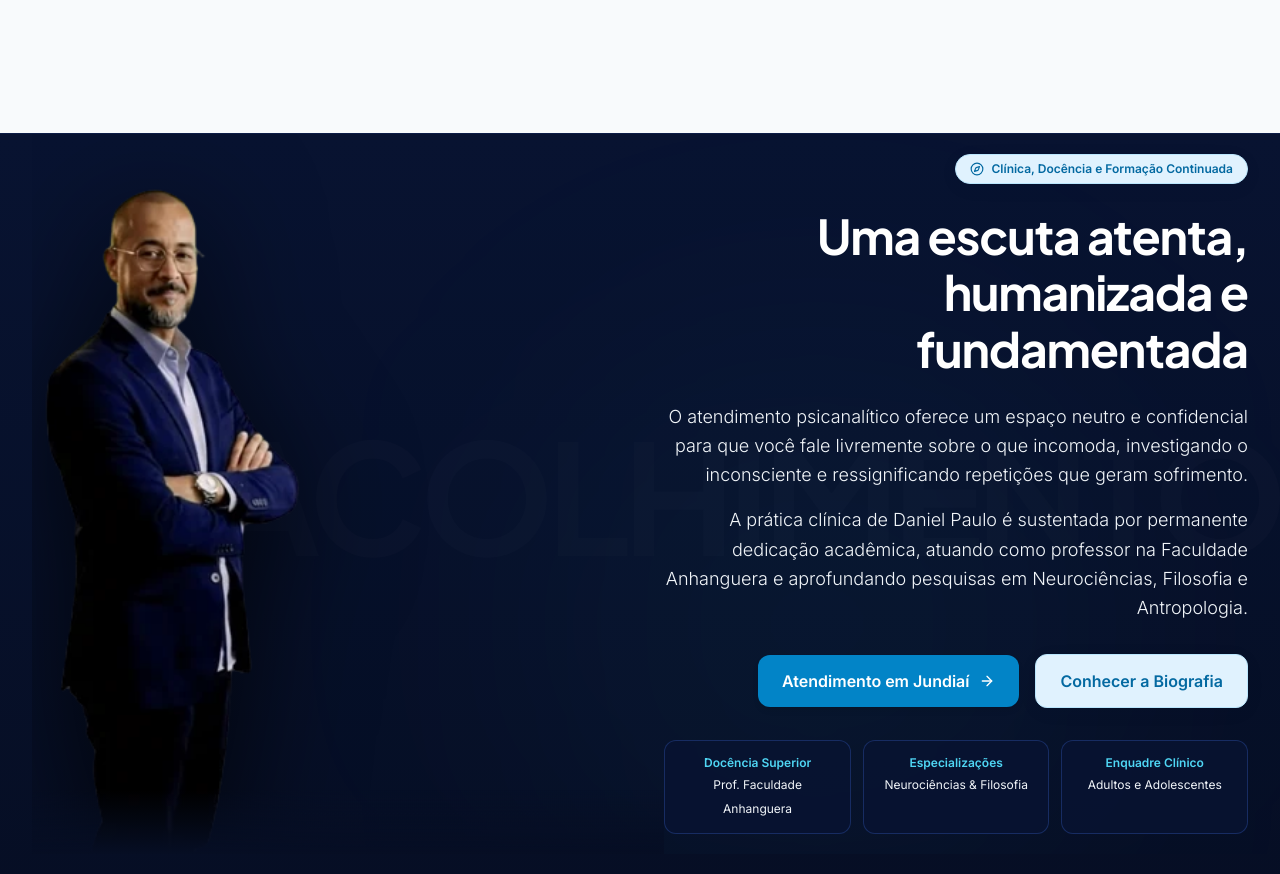
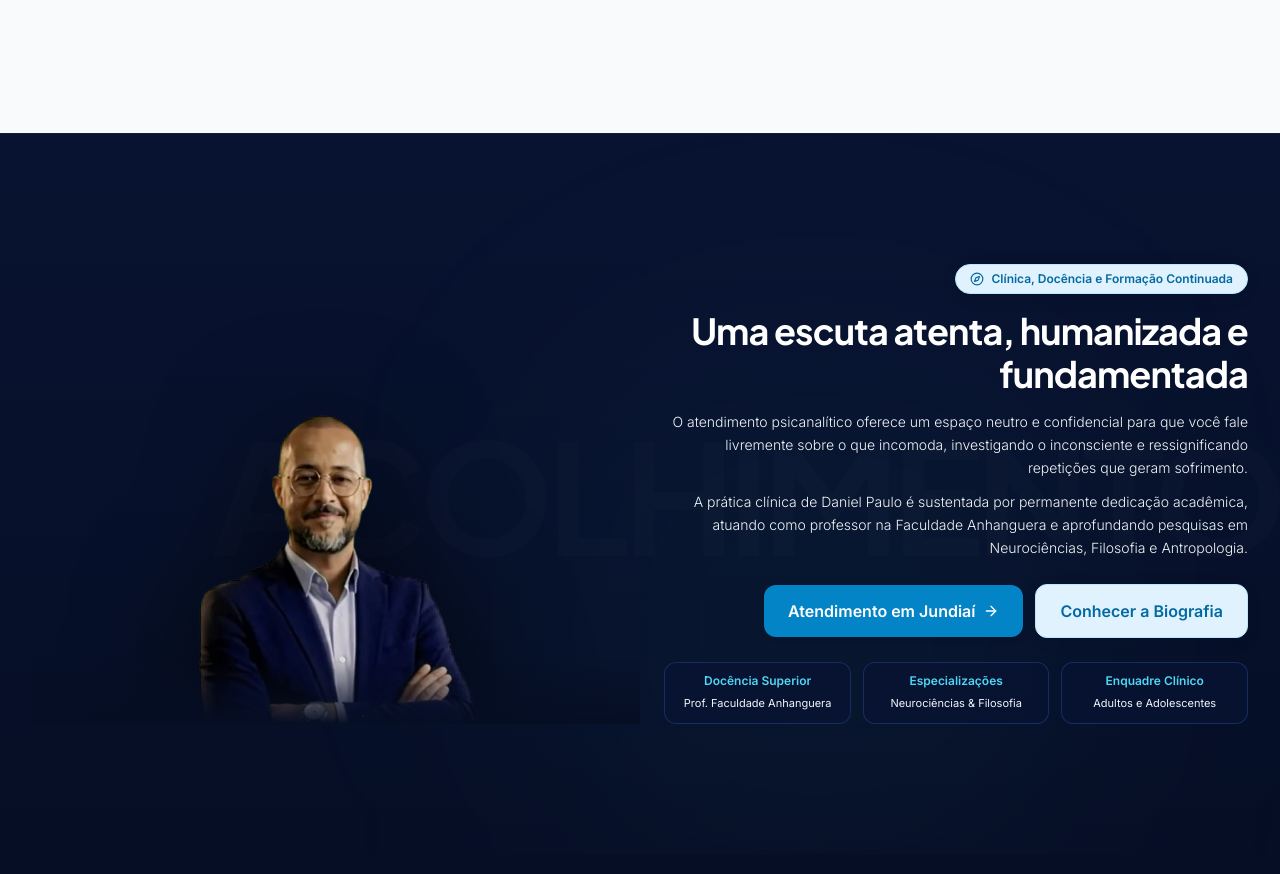
Before and after one commit to elosites-web/Daniel-Paulo, a React (Vite) app: page / in a window 1280 px wide. Shown: the part 1620-2494 px from the top of the page. Built offline with nearby package versions, Linux system fonts and the light colour scheme.

Commit message:
style: improve layout responsiveness and z-index
Adjust z-index and spacing in hero sections to ensure proper layer stacking and visual consistency across mobile and desktop breakpoints.

```diff
--- a/src/pages/Home/HomePage.tsx
+++ b/src/pages/Home/HomePage.tsx
@@ -108,7 +108,7 @@ export const HomePage: React.FC = () => {
         <section
           id="inicio"
           ref={hero1TrackRef}
-          className="relative min-h-0 py-4 sm:py-6 lg:py-0 lg:min-h-[195vh]"
+          className="relative z-10 min-h-0 py-4 sm:py-6 lg:py-0 lg:min-h-[195vh] bg-[#081331]"
           aria-label="Apresentação institucional Daniel Paulo"
         >
           {/* Pinned inner container on desktop, natural flow on mobile */}
@@ -237,11 +237,11 @@ export const HomePage: React.FC = () => {
         <section
           id="sobre-daniel"
           ref={hero2TrackRef}
-          className="relative min-h-0 py-6 sm:py-10 lg:py-0 lg:min-h-[195vh] border-t border-[#122456]/60 bg-gradient-to-b from-[#081331] via-[#060e24] to-[#081331]"
+          className="relative z-20 min-h-0 py-6 sm:py-10 lg:py-0 lg:min-h-[195vh] border-t border-[#122456]/60 bg-gradient-to-b from-[#081331] via-[#060e24] to-[#081331]"
           aria-label="Clínica, Docência e Formação Continuada de Daniel Paulo"
         >
           {/* Pinned inner container on desktop, natural flow on mobile */}
-          <div className="relative lg:sticky lg:top-20 min-h-0 lg:min-h-[calc(100vh-5rem)] lg:h-[calc(100vh-5rem)] flex items-start lg:items-center overflow-visible py-4 sm:py-6 lg:py-2 xl:py-0">
+          <div className="relative lg:sticky lg:top-20 min-h-0 lg:min-h-[calc(100vh-5rem)] flex items-center overflow-visible py-4 sm:py-6 lg:py-3 xl:py-4">
             {/* Subtle glow behind */}
             <div className="absolute inset-0 overflow-hidden pointer-events-none">
               <div className="absolute top-1/3 right-1/6 w-[500px] h-[500px] bg-[#4FD6F4]/5 rounded-full blur-[140px]" />
@@ -250,38 +250,27 @@ export const HomePage: React.FC = () => {
               </div>
             </div>
 
-            <div className="max-w-7xl mx-auto px-4 sm:px-6 lg:px-8 w-full h-full relative z-10 flex items-center">
+            <div className="max-w-7xl mx-auto px-4 sm:px-6 lg:px-8 w-full relative z-10 flex items-center py-2 lg:py-4">
               <div className="flex flex-col lg:flex-row items-center justify-between gap-6 lg:gap-10 w-full lg:h-full relative animate-fade-in">
 
-                {/* Video Layer: left side (Hero 2 - Terno Escuro WebM transparente com scroll scrub) */}
-                <div className="w-full lg:w-[50%] xl:w-[52%] lg:absolute lg:left-0 lg:bottom-0 lg:top-0 order-2 lg:order-1 flex items-end justify-center lg:justify-start pointer-events-none z-10">
+                {/* Video Layer: left side (Hero 2 - Terno Escuro com scroll scrub vertical perfeito) */}
+                <div className="w-full lg:w-[48%] xl:w-[50%] lg:absolute lg:left-0 lg:bottom-0 lg:top-0 order-2 lg:order-1 flex items-end justify-center lg:justify-start pointer-events-none z-10 h-full">
                   <div className="relative w-full max-w-[340px] sm:max-w-[400px] lg:max-w-none h-[380px] sm:h-[440px] lg:h-full max-h-[820px] flex items-end justify-center lg:justify-start overflow-hidden mx-auto mt-2 sm:mt-4 lg:mt-0">
                     <ScrollVideo
-                      key={isDesktop ? 'desktop-hero-2' : 'mobile-hero-2'}
-                      src={
-                        isDesktop
-                          ? '/assets/videos/hero-02-terno-escuro-desktop.webm'
-                          : '/assets/videos/hero-02-terno-escuro-mobile.webm'
-                      }
-                      poster={
-                        isDesktop
-                          ? '/assets/videos/hero-02-terno-escuro-desktop-poster.webp'
-                          : '/assets/videos/hero-02-terno-escuro-mobile-poster.webp'
-                      }
+                      key="hero-2-video"
+                      src="/assets/videos/hero-02-terno-escuro-mobile.webm"
+                      poster="/assets/videos/hero-02-terno-escuro-mobile-poster.webp"
                       altText="Daniel Paulo de terno escuro"
-                      orientation={isDesktop ? 'horizontal' : 'vertical'}
+                      orientation="vertical"
                       transparentBg={true}
                       trackRef={hero2TrackRef}
                       scrollOffset={isDesktop ? ['start start', 'end end'] : ['start 85%', 'end 15%']}
                       aspectRatio="none"
-                      startAt={isDesktop ? 0.25 : 0.20}
-                      endAt={isDesktop ? 0.90 : 0.86}
+                      keepPosterOnZeroProgress={true}
+                      startAt={0.48}
+                      endAt={0.92}
                       className="w-full h-full"
-                      videoClassName={
-                        isDesktop
-                          ? 'w-full h-full object-cover object-[22%_15%] drop-shadow-[0_25px_60px_rgba(0,0,0,0.7)]'
-                          : 'w-full h-full object-cover object-[center_58%] drop-shadow-[0_20px_45px_rgba(0,0,0,0.6)]'
-                      }
+                      videoClassName="w-full h-full object-cover object-[center_35%] drop-shadow-[0_25px_60px_rgba(0,0,0,0.7)]"
                     />
                     {/* Bottom gentle gradient fade into page bg */}
                     <div className="absolute bottom-0 inset-x-0 h-16 bg-gradient-to-t from-[#060e24] to-transparent pointer-events-none z-20" />
@@ -289,17 +278,17 @@ export const HomePage: React.FC = () => {
                 </div>
 
                 {/* Text Layer: right side with refined right typography alignment */}
-                <div className="media-dark-overlay w-full lg:w-[50%] xl:w-[48%] lg:ml-auto order-1 lg:order-2 space-y-5 sm:space-y-6 text-center lg:text-right pt-2 lg:pt-0 relative z-20 pointer-events-auto">
-                  <div className="inline-flex items-center gap-2 px-3.5 py-1.5 rounded-full bg-[#0e1e4a] border border-[#1e3878] text-xs font-semibold text-[#4FD6F4] lg:ml-auto">
+                <div className="media-dark-overlay w-full lg:w-[50%] xl:w-[48%] lg:ml-auto order-1 lg:order-2 space-y-3 sm:space-y-4 lg:space-y-3 xl:space-y-4 2xl:space-y-5 text-center lg:text-right pt-2 lg:pt-0 relative z-20 pointer-events-auto">
+                  <div className="inline-flex items-center gap-1.5 sm:gap-2 px-3 py-1 sm:px-3.5 sm:py-1.5 rounded-full bg-[#0e1e4a] border border-[#1e3878] text-[11px] sm:text-xs font-semibold text-[#4FD6F4] lg:ml-auto">
                     <Compass className="w-3.5 h-3.5 text-[#4FD6F4]" />
                     <span>Clínica, Docência e Formação Continuada</span>
                   </div>
 
-                  <h2 className="text-3xl sm:text-4xl lg:text-5xl font-bold tracking-tight text-white font-['Plus_Jakarta_Sans'] leading-[1.18]">
+                  <h2 className="text-2xl sm:text-3xl lg:text-[1.85rem] xl:text-[2.25rem] 2xl:text-4xl font-bold tracking-tight text-white font-['Plus_Jakarta_Sans'] leading-[1.18]">
                     Uma escuta atenta, humanizada e fundamentada
                   </h2>
 
-                  <div className="space-y-4 text-slate-300 text-sm sm:text-base md:text-lg leading-relaxed font-light">
+                  <div className="space-y-2 lg:space-y-2.5 xl:space-y-3 text-slate-300 text-xs sm:text-sm lg:text-xs xl:text-sm 2xl:text-base leading-relaxed font-light">
                     <p>
                       O atendimento psicanalítico oferece um espaço neutro e confidencial para que você fale livremente sobre o que incomoda, investigando o inconsciente e ressignificando repetições que geram sofrimento.
                     </p>
@@ -309,10 +298,10 @@ export const HomePage: React.FC = () => {
                   </div>
 
                   {/* Action CTAs: aligned right on desktop */}
-                  <div className="flex flex-col sm:flex-row items-center justify-center lg:justify-end gap-4 pt-2">
+                  <div className="flex flex-col sm:flex-row items-center justify-center lg:justify-end gap-2.5 sm:gap-3 pt-1 xl:pt-2">
                     <Link
                       to="/psicanalista-em-jundiai"
-                      className="w-full sm:w-auto inline-flex items-center justify-center gap-2.5 px-6 py-3.5 rounded-xl font-bold text-sm sm:text-base bg-[#4FD6F4] text-[#081331] hover:bg-[#36c5e5] transition-all shadow-md"
+                      className="w-full sm:w-auto inline-flex items-center justify-center gap-2 px-5 py-2.5 xl:px-6 xl:py-3.5 rounded-xl font-bold text-xs sm:text-sm xl:text-base bg-[#4FD6F4] text-[#081331] hover:bg-[#36c5e5] transition-all shadow-md"
                     >
                       <span>Atendimento em Jundiaí</span>
                       <ArrowRight className="w-4 h-4" />
@@ -320,25 +309,25 @@ export const HomePage: React.FC = () => {
 
                     <Link
                       to="/sobre"
-                      className="w-full sm:w-auto inline-flex items-center justify-center gap-2 px-6 py-3.5 rounded-xl font-semibold text-sm sm:text-base bg-[#0e1e4a] text-slate-200 hover:text-white hover:bg-[#162c66] border border-[#1e3878] transition-all"
+                      className="w-full sm:w-auto inline-flex items-center justify-center gap-2 px-5 py-2.5 xl:px-6 xl:py-3.5 rounded-xl font-semibold text-xs sm:text-sm xl:text-base bg-[#0e1e4a] text-slate-200 hover:text-white hover:bg-[#162c66] border border-[#1e3878] transition-all"
                     >
                       <span>Conhecer a Biografia</span>
                     </Link>
                   </div>
 
                   {/* Credentials / Badges */}
-                  <div className="pt-2 grid grid-cols-1 sm:grid-cols-3 gap-3 text-center">
-                    <div className="p-3.5 rounded-xl bg-[#081331]/90 border border-[#1e3878]/70">
-                      <span className="text-xs text-[#4FD6F4] font-semibold block">Docência Superior</span>
-                      <span className="text-xs text-slate-300">Prof. Faculdade Anhanguera</span>
+                  <div className="pt-1 xl:pt-2 grid grid-cols-1 sm:grid-cols-3 gap-2 xl:gap-3 text-center">
+                    <div className="p-2 xl:p-2.5 2xl:p-3 rounded-xl bg-[#081331]/90 border border-[#1e3878]/70">
+                      <span className="text-[11px] xl:text-xs text-[#4FD6F4] font-semibold block">Docência Superior</span>
+                      <span className="text-[10px] xl:text-[11px] text-slate-300">Prof. Faculdade Anhanguera</span>
                     </div>
-                    <div className="p-3.5 rounded-xl bg-[#081331]/90 border border-[#1e3878]/70">
-                      <span className="text-xs text-[#4FD6F4] font-semibold block">Especializações</span>
-                      <span className="text-xs text-slate-300">Neurociências & Filosofia</span>
+                    <div className="p-2 xl:p-2.5 2xl:p-3 rounded-xl bg-[#081331]/90 border border-[#1e3878]/70">
+                      <span className="text-[11px] xl:text-xs text-[#4FD6F4] font-semibold block">Especializações</span>
+                      <span className="text-[10px] xl:text-[11px] text-slate-300">Neurociências & Filosofia</span>
                     </div>
-                    <div className="p-3.5 rounded-xl bg-[#081331]/90 border border-[#1e3878]/70">
-                      <span className="text-xs text-[#4FD6F4] font-semibold block">Enquadre Clínico</span>
-                      <span className="text-xs text-slate-300">Adultos e Adolescentes</span>
+                    <div className="p-2 xl:p-2.5 2xl:p-3 rounded-xl bg-[#081331]/90 border border-[#1e3878]/70">
+                      <span className="text-[11px] xl:text-xs text-[#4FD6F4] font-semibold block">Enquadre Clínico</span>
+                      <span className="text-[10px] xl:text-[11px] text-slate-300">Adultos e Adolescentes</span>
                     </div>
                   </div>
                 </div>
```
Also changed, not shown: public/assets/aistudio/image_bd86f239.png (added), public/assets/aistudio/image_f984babf.png (added).
